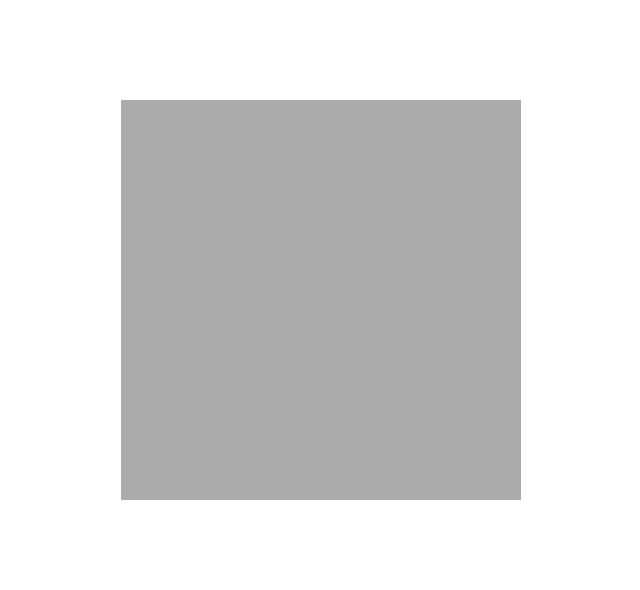
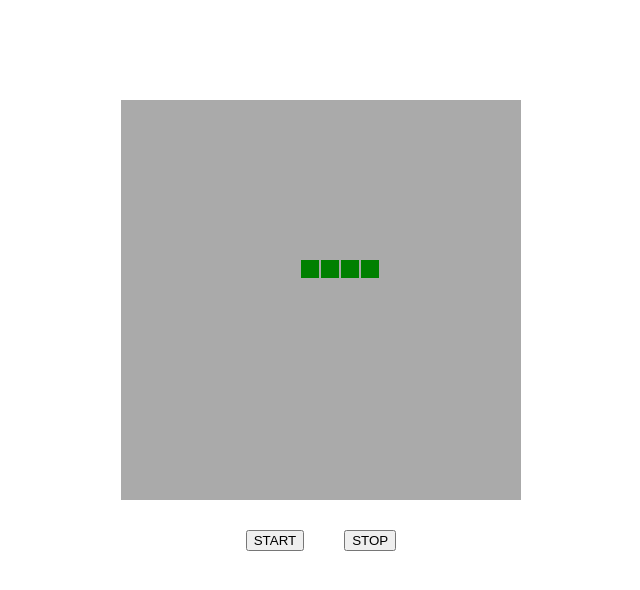
Before and after one commit to Ailes16/SnakeGame, a plain HTML site: page index.html in a window 1280 px wide. Shown: the whole page, without its empty margins (319-959 px from the left). Drawn offline with Linux system fonts and the light colour scheme.

Commit message:
snakeクラスの実装

```diff
--- a/css/style.scss
+++ b/css/style.scss
@@ -1,6 +1,14 @@
 canvas {
     display: block;
-    margin: auto;
-    margin-top: 100px;
+    margin: 100px auto 20px;
     background-color: #aaa;
 }
+
+.control {
+    display: flex;
+    justify-content: center;
+
+    button {
+        margin: 10px 20px;
+    }
+}
--- a/index.html
+++ b/index.html
@@ -14,6 +14,10 @@
     <title>Snake Game</title>
 </head>
 <body>
-
+    <canvas width="400" height="400">(canvas)</canvas>
+    <div class="control">
+        <button type="button" id="start">START</button>
+        <button type="button" id="stop">STOP</button>
+    </div>
 </body>
 </html>
--- a/js/main.js
+++ b/js/main.js
@@ -1,8 +1,84 @@
+/* import */
+import {Snake} from './modules/snake.js';
+
+let mySnake;
+let game;
+let status = false;
+const timer = 10000/15;
+
 /* ゲーム画面の作成 */
-const canvas = document.createElement('canvas');
+const canvas = document.querySelector('canvas');
 const ctx = canvas.getContext('2d');
 
-canvas.width = 400;
-canvas.height = 400;
+/* 設定 */
+const GRID = 20;
+const STAGE = canvas.width / GRID;
 
-document.body.appendChild(canvas);
+/* 初期化 */
+const init = () => {
+    status = true;
+    game = setInterval(loop,timer);
+
+    ctx.clearRect(0, 0, canvas.width, canvas.height);
+    mySnake = new Snake(5,8);
+    console.log(mySnake.x,mySnake.y,mySnake.direction);
+}
+
+/* 繰り返し処理 */
+const loop = () => {
+    ctx.clearRect(0, 0, canvas.width, canvas.height);
+
+    mySnake.move();
+    draw();
+    mySnake.judge(STAGE);
+    if(!mySnake.status){
+        end();
+    }
+    console.log(mySnake.x,mySnake.y,mySnake.direction);
+}
+
+/* ゲームエンド */
+const end = () => {
+    status = false;
+    clearInterval(game);
+}
+
+/* 描画 */
+const draw = () => {
+    ctx.fillStyle = 'green';
+    ctx.fillRect(mySnake.x*GRID, mySnake.y*GRID, GRID-2, GRID-2);
+    for(let i = 0; i < mySnake.bx.length; i++){
+        ctx.fillRect(mySnake.bx[i]*GRID, mySnake.by[i]*GRID, GRID-2, GRID-2);
+    }
+}
+
+/* メイン処理 */
+init();
+
+/* キー操作 */
+document.addEventListener('keydown', e => {
+    if(status){
+        switch(e.key){
+            case 'ArrowLeft':
+                if(mySnake.direction !== 'R'){
+                    mySnake.direction = 'L';
+                }
+                break;
+            case 'ArrowRight':
+                if(mySnake.direction !== 'L'){
+                    mySnake.direction = 'R';
+                }
+                break;
+            case 'ArrowUp':
+                if(mySnake.direction !== 'D'){
+                    mySnake.direction = 'U';
+                }
+                break;
+            case 'ArrowDown':
+                if(mySnake.direction !== 'U'){
+                    mySnake.direction = 'D';
+                }
+                break;
+        }
+    }
+})
--- a/js/modules/snake.js
+++ b/js/modules/snake.js
@@ -1,8 +1,46 @@
-class Snake {
-    constructor(){
+export class Snake {
+    constructor(x, y, direction = 'R'){
 
-        this.x = null;
-        this.y = null;
-        this.direction = 'R';
+        this.x = x;
+        this.y = y;
+        this.bx = [];
+        this.by = [];
+        this.tail = 3;
+        this.direction = direction;
+        this.status = true;
+    }
+
+    move(){
+        if(this.bx.length < this.tail){
+            this.bx.push(this.x);
+            this.by.push(this.y);
+        }
+        for(let i = this.bx.length - 1; i > 0; i--){
+            this.bx[i] = this.bx[i - 1];
+            this.by[i] = this.by[i - 1];
+        }
+        this.bx[0] = this.x;
+        this.by[0] = this.y;
+
+        switch(this.direction){
+            case 'L':
+                this.x -= 1;
+                break;
+            case 'R':
+                this.x += 1;
+                break;
+            case 'U':
+                this.y -= 1;
+                break;
+            case 'D':
+                this.y += 1;
+                break;
+        }
+    }
+
+    judge(STAGE){
+        if(this.x < 0 || this.x > STAGE-1 || this.y < 0 || this.y > STAGE-1){
+            this.status = false;
+        }
     }
 }
```
Also changed, not shown: css/style.css, css/style.min.css, 2 other files.
